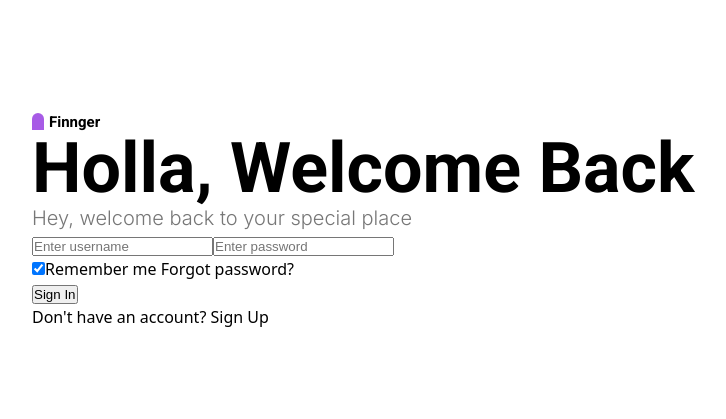
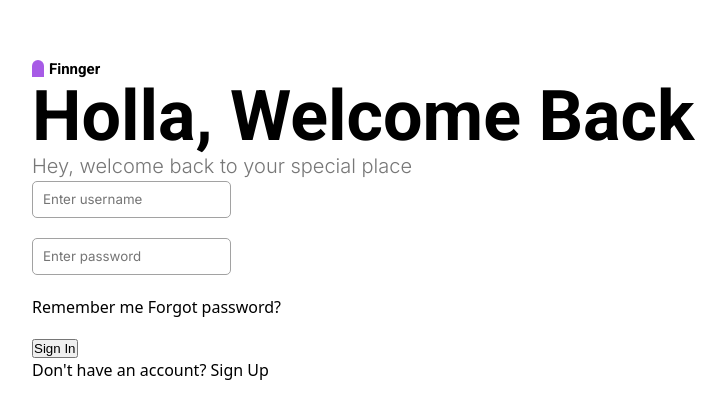
Before and after one commit to CasualR/registration_page, a React (Vite) app in the folder client/: page / in a window 1280 px wide. Shown: the part 181-600 px from the top of the page, without its empty margins (58-784 px from the left). Built offline with nearby package versions, Linux system fonts and the light colour scheme.

Commit message:
style changes

```diff
--- a/client/src/App.scss
+++ b/client/src/App.scss
@@ -7,7 +7,33 @@
   justify-content: center;
   padding-left: 90px;
 
-  &__form {}
+  &__form {
+    display: flex;
+    flex-direction: column;
+    justify-content: center;
+    align-items: flex-start;
+    gap: 20px;
+
+    #username {
+      padding: 10px;
+      border: 1px solid #a2a2a2;
+      border-radius: 5px;
+
+      &::placeholder {
+        font-family: Inter;
+      }
+    }
+
+    #password {
+      padding: 10px;
+      border: 1px solid #a2a2a2;
+      border-radius: 5px;
+
+      &::placeholder {
+        font-family: Inter;
+      }
+    }
+  }
 
   &__forgot {}
 
--- a/client/src/index.scss
+++ b/client/src/index.scss
@@ -36,3 +36,13 @@ a {
   text-decoration: none;
   color: inherit;
 }
+
+input {
+  appearance: none;
+  -webkit-appearance: none;
+  background: transparent;
+  border: none;
+  cursor: pointer;
+  outline: none;
+  color: #000;
+}
```
